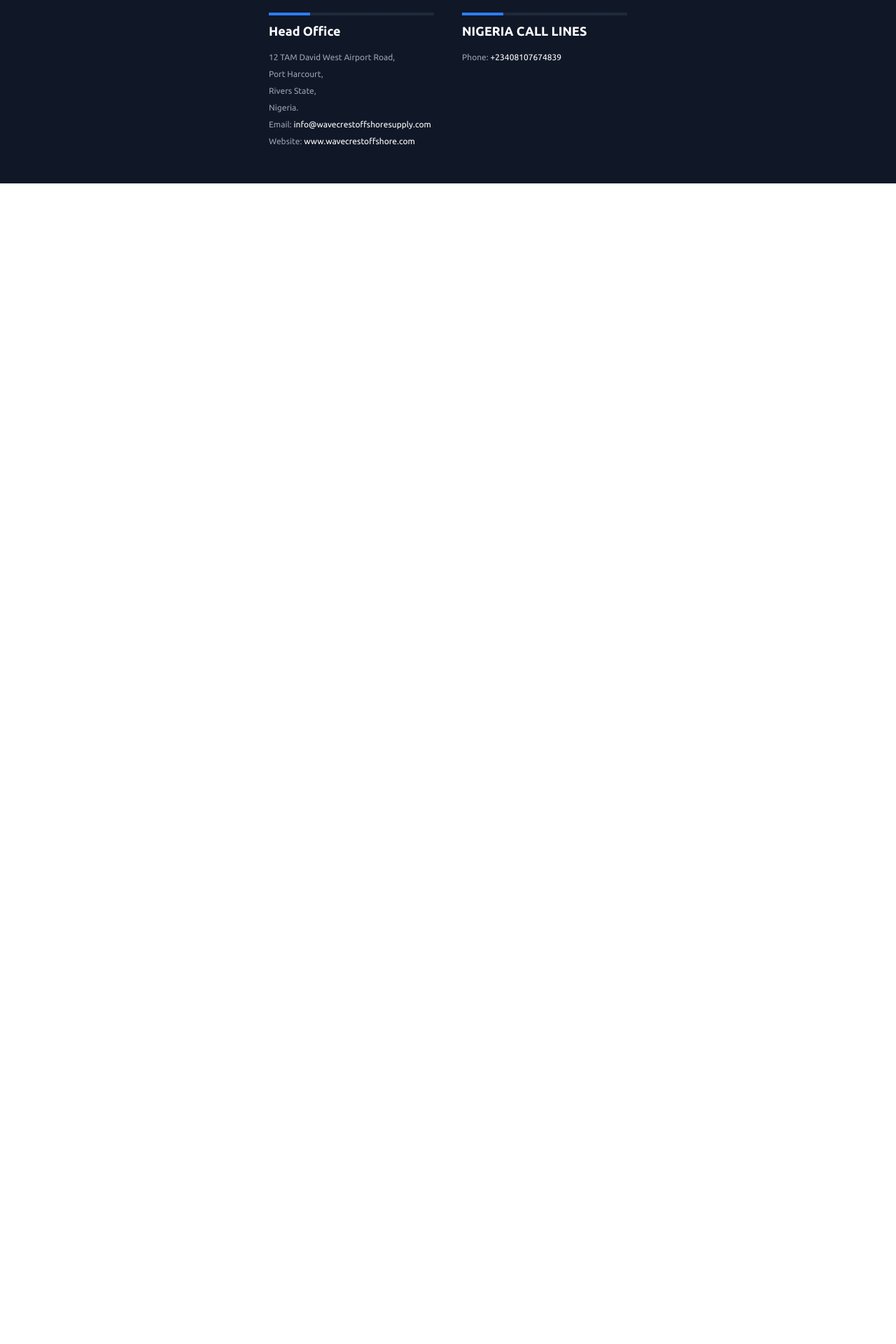
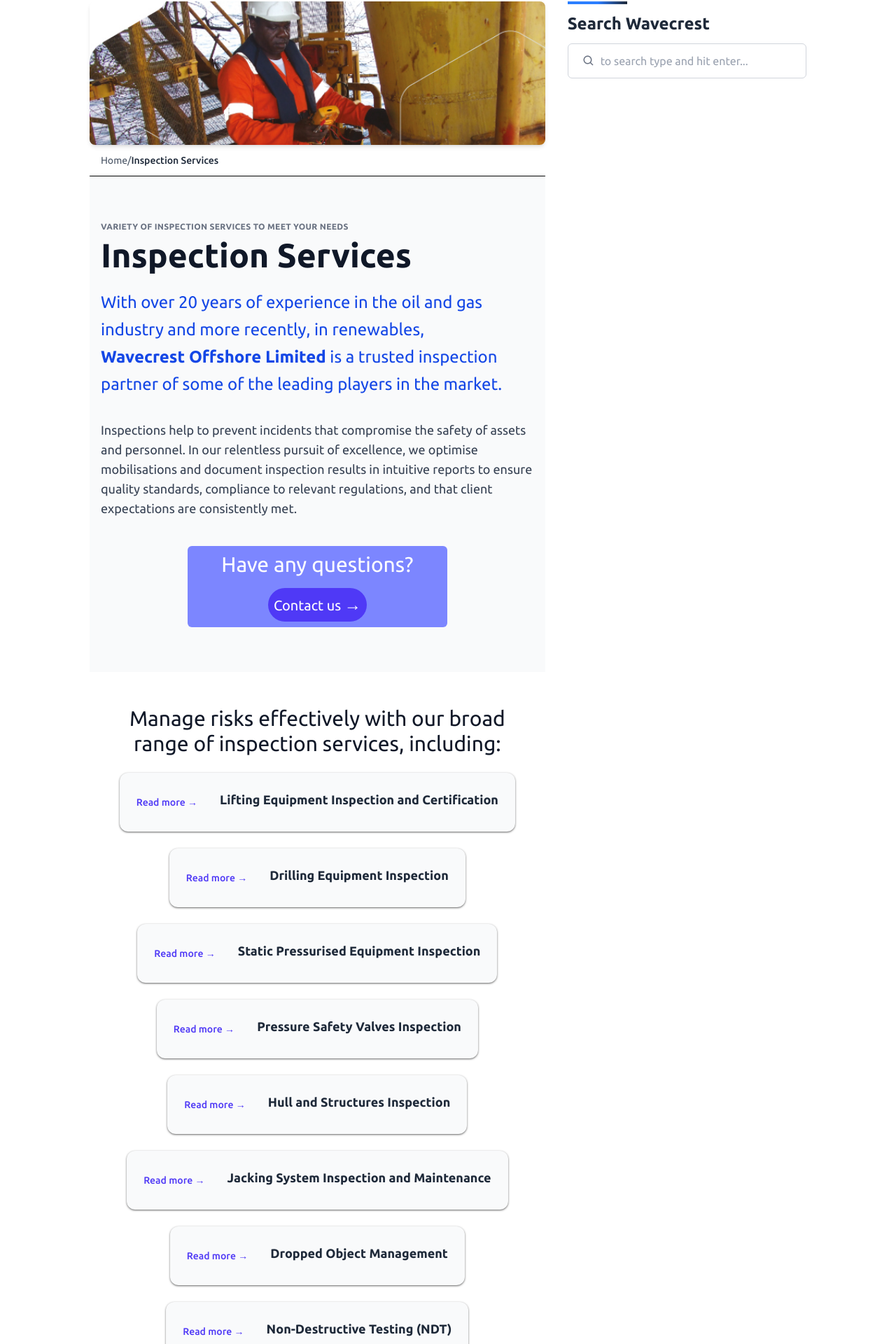
Before and after one commit to thedon-dev/wavecrest, a React (Vite) app: page /company/Inspection-Services in a window 1280 px wide. Shown: the part 192-2112 px from the top of the page at 70% size. Before the commit the page ends 800 px from the top, so only its background shows below. Built offline with nearby package versions, Linux system fonts and the light colour scheme.

Commit message:
inspection service fixed

```diff
--- a/src/App.jsx
+++ b/src/App.jsx
@@ -37,6 +37,10 @@
               element={<CorperateSocial />}
             />
             <Route path="hse-quality-management" element={<HseQuality />} />
+            <Route
+              path="Inspection-Services"
+              element={<InspectionServices />}
+            />
           </Route>
 
           <Route path="/products" element={<Layout />}>
--- a/src/pages/InspectionServices.jsx
+++ b/src/pages/InspectionServices.jsx
@@ -3,29 +3,44 @@
 import headImg from "../assets/inspection-services.jpg";
 
 const InspectionServices = () => {
-  const inspectionServices = [
-    "Magnetic Particle Inspection (MPI)",
-    "Dye Penetrant Inspection (DPI)",
-    "Eddy Current Inspection (ECI)",
-    "Ultrasonic Inspection (UT)",
-    "Bore-Scope Inspection",
-    "Radiography",
-    "Hardness Testing",
-    "None Destructive Testing (NDT)",
-    "Alternating Current Field Measurement (ACFM)",
-    "Time of Flight Diffraction (TOFD)",
-    "Phased Array Ultrasonic Testing (PAUT)",
+  //   const inspectionServices = [
+  //     "Magnetic Particle Inspection (MPI)",
+  //     "Dye Penetrant Inspection (DPI)",
+  //     "Eddy Current Inspection (ECI)",
+  //     "Ultrasonic Inspection (UT)",
+  //     "Bore-Scope Inspection",
+  //     "Radiography",
+  //     "Hardness Testing",
+  //     "None Destructive Testing (NDT)",
+  //     "Alternating Current Field Measurement (ACFM)",
+  //     "Time of Flight Diffraction (TOFD)",
+  //     "Phased Array Ultrasonic Testing (PAUT)",
+  //   ];
+
+  // const oilfieldInspection = [
+  //   "Bottom hole assembly inspection (A.P.I. / DS-1)",
+  //   "Drill Pipe Inspection (A.P.I. / DS-1 / NS-2)",
+  //   "Riser Inspection (A.P.I.)",
+  //   "Casing Inspection (A.P.I.)",
+  // ];
+
+  const services = [
+    "Lifting Equipment Inspection and Certification",
+    "Drilling Equipment Inspection",
+    "Static Pressurised Equipment Inspection",
+    "Pressure Safety Valves Inspection",
+    "Hull and Structures Inspection",
+    "Jacking System Inspection and Maintenance",
+    "Dropped Object Management",
+    "Non-Destructive Testing (NDT)",
+    "Drone Inspection",
+    "Ex Inspection",
+    "Vendor Inspection",
   ];
 
-  const oilfieldInspection = [
-    "Bottom hole assembly inspection (A.P.I. / DS-1)",
-    "Drill Pipe Inspection (A.P.I. / DS-1 / NS-2)",
-    "Riser Inspection (A.P.I.)",
-    "Casing Inspection (A.P.I.)",
-  ];
   return (
     <section>
-      <div>
+      {/* <div>
         <img src={headImg} alt="" className="mt-5 object-cover w-full" />
       </div>
 
@@ -49,7 +64,98 @@
           showHeading={true}
           headingText="OCTG Inspection"
         />
-      </div>
+      </div> */}
+
+      {/* new */}
+
+      <main className="w-full">
+        {/* Breadcrumb */}
+        <section className="bg-white border-b">
+          <div className="w-full h-full">
+            <img
+              src={headImg}
+              alt="inspection services"
+              className="rounded-lg shadow-md w-full object-cover"
+            />
+          </div>
+          <div className="max-w-6xl mx-auto px-4 py-3 text-sm text-gray-600">
+            <a href="/" className="hover:text-indigo-600">
+              Home
+            </a>
+            /
+            <span className="text-gray-800 font-medium">
+              Inspection Services
+            </span>
+          </div>
+        </section>
+
+        {/* Hero Section */}
+        <section className="py-12 md:py-16 bg-gray-50">
+          <div className="max-w-6xl mx-auto flex flex-col md:flex-row items-center gap-8 px-4">
+            <div className="flex-1">
+              <p className="uppercase text-xs font-semibold text-gray-500 tracking-wide mb-2">
+                Variety of Inspection Services to Meet Your Needs
+              </p>
+              <h1 className="text-3xl md:text-5xl font-bold text-gray-900 mb-6">
+                Inspection Services
+              </h1>
+              <p className="text-blue-700 text-2xl leading-relaxed mb-8 max-w-xl">
+                With over 20 years of experience in the oil and gas industry and
+                more recently, in renewables,{" "}
+                <strong>Wavecrest Offshore Limited</strong> is a trusted
+                inspection partner of some of the leading players in the market.
+              </p>
+
+              <p className="text-gray-700 text-lg">
+                Inspections help to prevent incidents that compromise the safety
+                of assets and personnel. In our relentless pursuit of
+                excellence, we optimise mobilisations and document inspection
+                results in intuitive reports to ensure quality standards,
+                compliance to relevant regulations, and that client expectations
+                are consistently met.
+              </p>
+              <div className=" text-center h-[50%] w-[60%] xl:ml-[20%] mt-10 bg-indigo-400 text-white px-5 py-2 rounded-md hover:bg-indigo-700 transition-colors">
+                <p className="text-3xl mb-4">Have any questions?</p>
+                <button className="bg-indigo-600 text-xl p-2 rounded-full">
+                  Contact us{" "}
+                  <span className="text-white font-bold text-2xl hover:text-indigo-700">
+                    →
+                  </span>
+                </button>
+              </div>
+            </div>
+          </div>
+        </section>
+
+        {/* Services Section */}
+        <section className="py-12 bg-white">
+          <div className="max-w-6xl mx-auto px-4">
+            <h2 className="text-2xl text-center md:text-3xl text-gray-900 mb-6">
+              Manage risks effectively with our broad range of inspection
+              services, including:
+            </h2>
+
+            <div className="flex justify-center items-center flex-col">
+              {services.map((s, i) => (
+                <div
+                  key={i}
+                  className="flex justify-between items-center gap-8 bg-gray-50 mb-6 p-6 rounded-xl shadow-sm hover:shadow-md shadow-black/50 transition-shadow"
+                >
+                  <a
+                    href="#"
+                    className="text-indigo-600 font-medium text-sm hover:text-indigo-700"
+                  >
+                    Read more →
+                  </a>
+                  <h3 className="font-semibold text-lg mb-2 text-gray-800">
+                    {s}
+                  </h3>
+                </div>
+              ))}
+            </div>
+          </div>
+        </section>
+      </main>
     </section>
   );
 };
```
